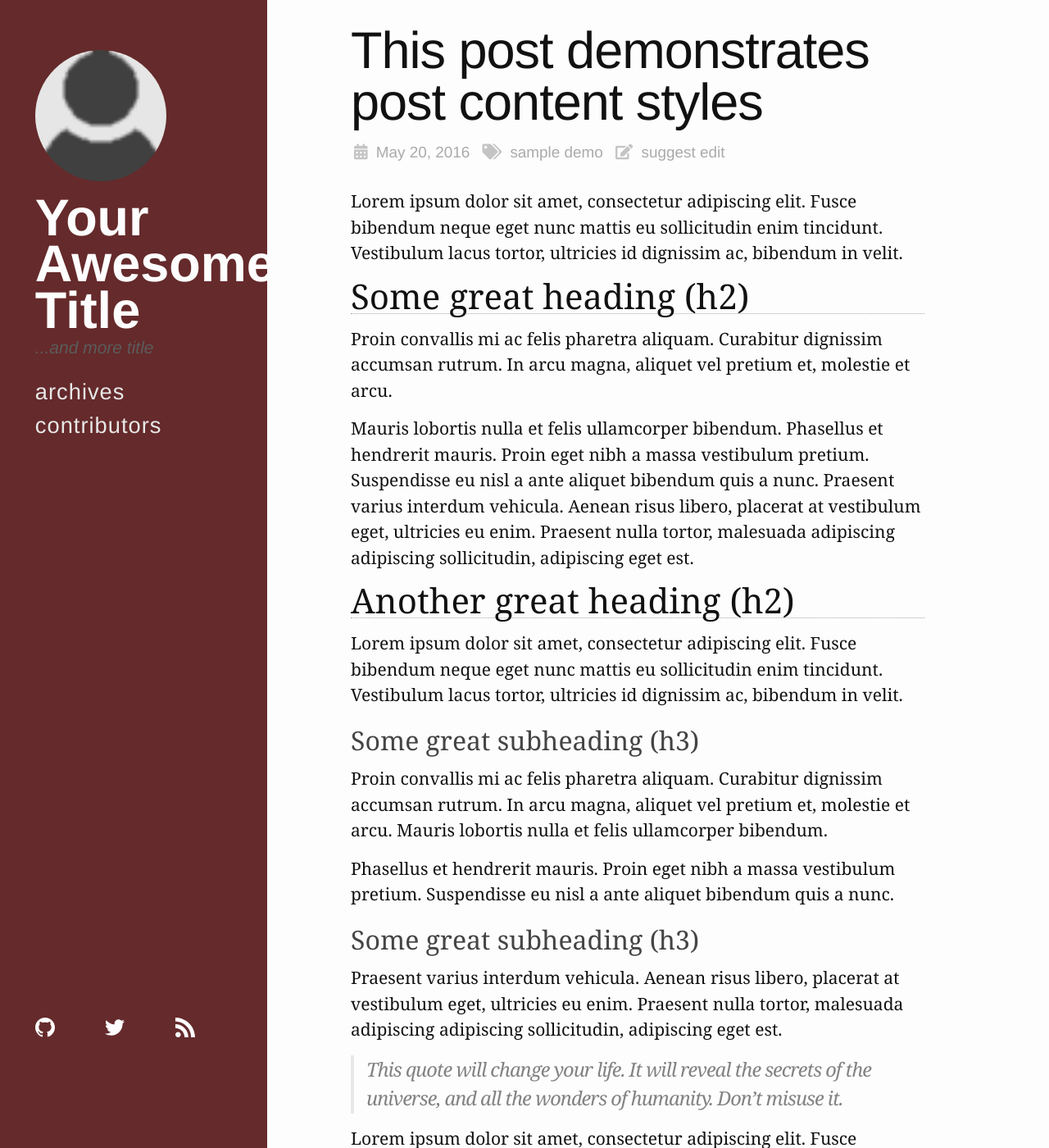
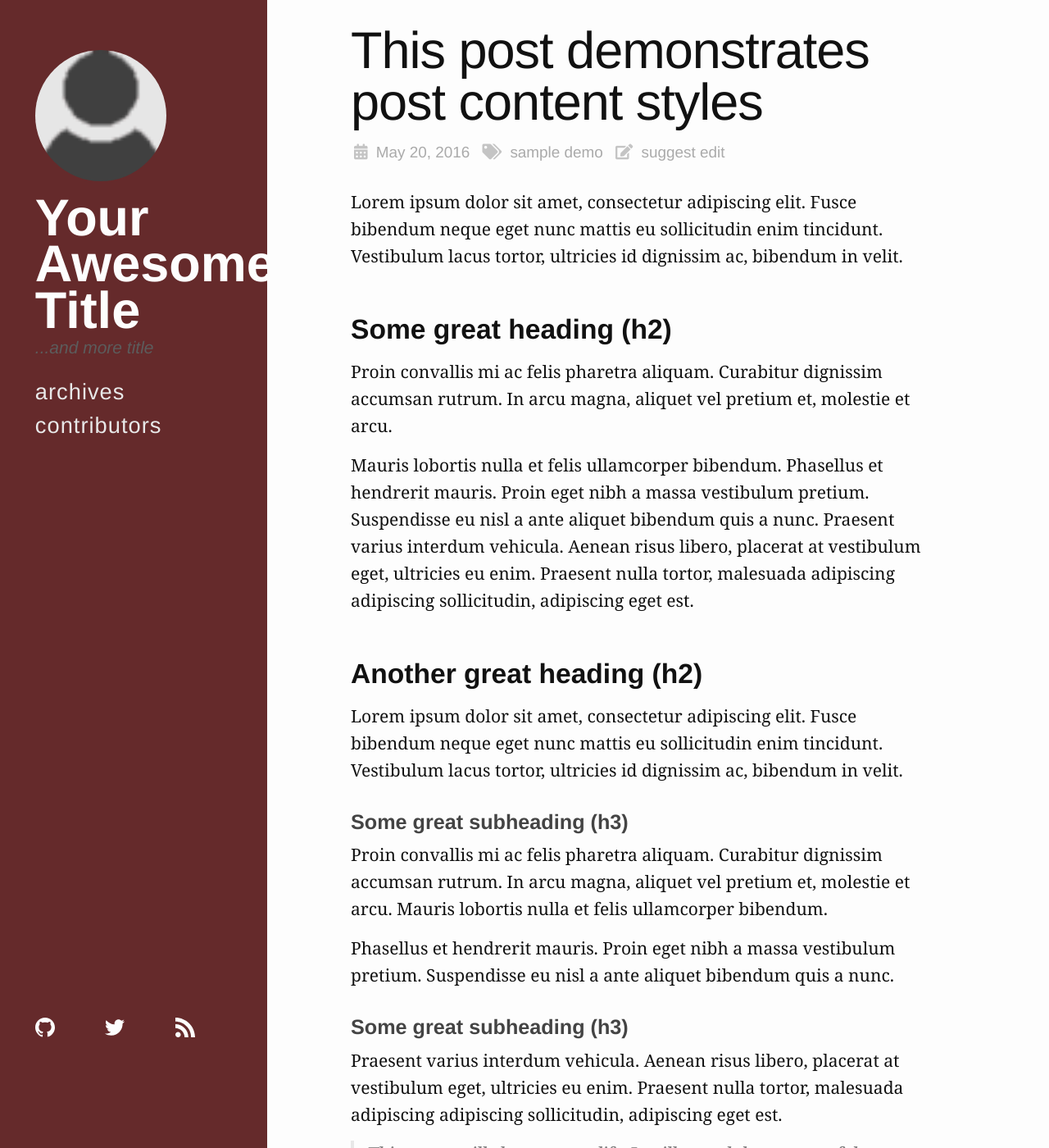
Before and after one commit to haacked/haackbar, a Jekyll site: the page built from _posts/2016-05-20-this-post-demonstrates-post-content-styles.md, in a window 1280 px wide and 1400 px high. Shown: the whole window at 82% size. Built offline with Jekyll 4.4.1, drawn with Linux system fonts in a browser that asks for light colours; cached includes are drawn as plain includes; nearby versions of some CDN libraries; some web fonts are replaced; library files that are not in the unit come from our copies.

Commit message:
Set new default content font

```diff
--- a/_includes/head.html
+++ b/_includes/head.html
@@ -14,4 +14,5 @@
 	<script src="{{ '/assets/js/md5.min.js' | relative_url }}" async></script>
   <script src="{{ '/assets/js/comment-box.js' | relative_url }}" async></script>
   {% endif %}
+  <link href="https://fonts.googleapis.com/css?family=Mate" rel="stylesheet">
 </head>
--- a/_sass/haackbar.scss
+++ b/_sass/haackbar.scss
@@ -4,7 +4,7 @@
 // AT MINIMUM, OVERRIDE THESE FIRST FOUR TO MAKE THE THEME YOUR OWN
 $header-background-color: #652a2b !default;
 $brand-color:      #d2691e !default;
-$post-font-family: Georgia, Cambria, "Times New Roman", Times, serif !default;
+$post-font-family: 'Mate', Georgia, Cambria, "Times New Roman", Times, serif !default;
 $base-font-family: "Helvetica Neue", Helvetica, Arial, sans-serif !default;
 $code-font-family: Consolas, Menlo, Monaco, 'Andale Mono', 'lucida console' !default;
 $baseurl: '' !default;
--- a/_sass/haackbar/_base.scss
+++ b/_sass/haackbar/_base.scss
@@ -220,31 +220,3 @@ table {
     border: 1px solid $grey-color-light;
   }
 }
-
-// --------
-// Captions
-// --------
-.post-content {
-  font-family: $post-font-family;
-
-  .caption {
-    color: $caption-color;
-    display: block;
-    font-size: .6em;
-    font-style: italic;
-    padding-left: 15px;
-    position: relative;
-  }
-
-  .caption::before {
-    content: '\f05a';
-    font-family: FontAwesome;
-    left: 0;
-    line-height: 1.6em;
-    position: absolute;
-  }
-}
-
-.tag {
-  display: none;
-}
--- a/_sass/haackbar/_layout.scss
+++ b/_sass/haackbar/_layout.scss
@@ -81,38 +81,3 @@
   @include relative-font-size(1.5);
   display: block;
 }
-
-//
-// Posts
-//
-.post-header {
-  margin-bottom: $spacing-unit;
-}
-
-.post-title {
-  @include relative-font-size(3);
-  @include relative-font-weight(8);
-
-  letter-spacing: -1px;
-  line-height: 1;
-}
-
-.post-content {
-  margin-bottom: $spacing-unit;
-
-  h2 {
-    @include relative-font-size(2);
-    border-bottom: dotted 1px $grey-color-medium;
-    line-height: 1;
-  }
-
-  h3 {
-    @include relative-font-size(1.525);
-    color: lighten($text-color, 20%);
-    margin-bottom: $spacing-unit / 4;
-  }
-
-  h4 {
-    @include relative-font-size(1.25);
-  }
-}
--- a/_sass/haackbar/_post.scss
+++ b/_sass/haackbar/_post.scss
@@ -1,3 +1,69 @@
+//
+// Posts
+//
+.post-header {
+  margin-bottom: $spacing-unit;
+}
+
+.post-title {
+  @include relative-font-size(3);
+  @include relative-font-weight(8);
+
+  letter-spacing: -1px;
+  line-height: 1;
+}
+
+.post-content {
+  font-family: $post-font-family;
+  line-height: 33px;
+  margin-bottom: $spacing-unit;
+
+  h2,
+  h3,
+  h4 {
+    font-family: $base-font-family;
+    font-weight: 600;
+  }
+
+  h2 {
+    @include relative-font-size(1.6);
+    line-height: 1.15;
+    margin-top: $spacing-unit * 1.8;
+  }
+
+  h3 {
+    @include relative-font-size(1.2);
+    color: lighten($text-color, 20%);
+    margin-bottom: $spacing-unit / 4;
+    margin-top: $spacing-unit;
+  }
+
+  h4 {
+    @include relative-font-size(1.1);
+    color: lighten($text-color, 30%);
+    font-weight: 500;
+    margin-bottom: $spacing-unit / 4;
+    margin-top: $spacing-unit / 2;
+  }
+
+  .caption {
+    color: $caption-color;
+    display: block;
+    font-size: .6em;
+    font-style: italic;
+    padding-left: 15px;
+    position: relative;
+  }
+
+  .caption::before {
+    content: '\f05a';
+    font-family: FontAwesome;
+    left: 0;
+    line-height: 1.6em;
+    position: absolute;
+  }
+}
+
 // --------
 // Post Metadata
 // --------
@@ -65,3 +131,7 @@
     zoom: 1;
   }
 }
+
+.tag {
+  display: none;
+}
```
